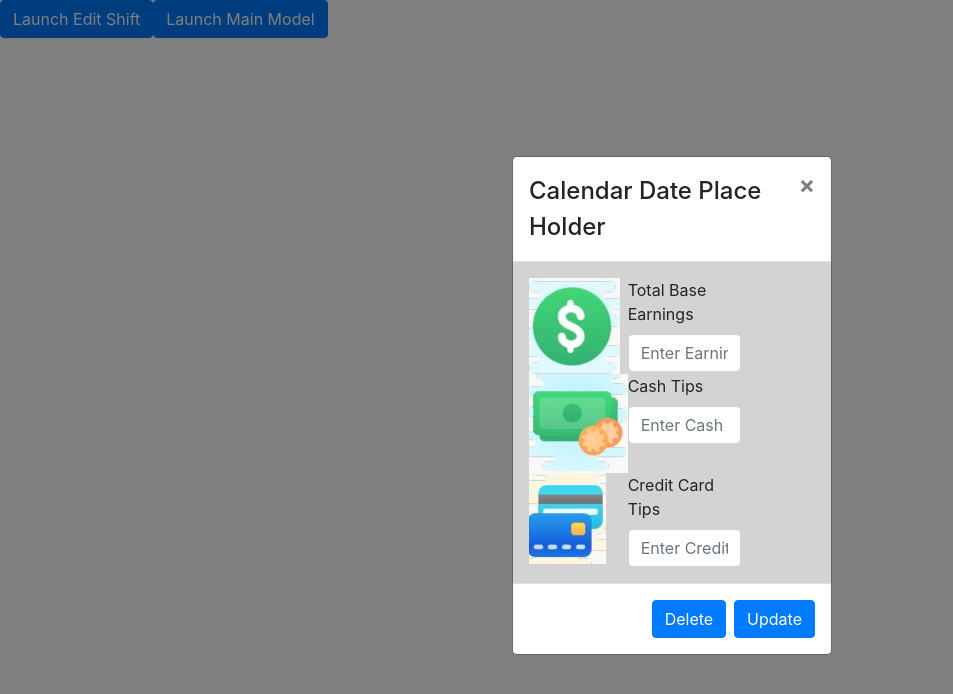
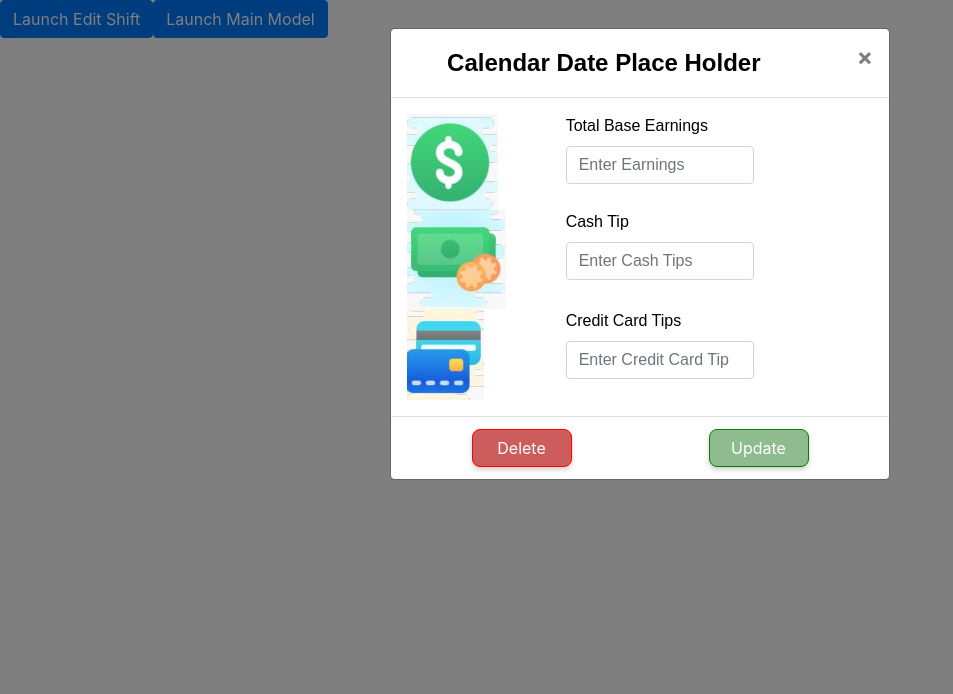
Before and after one commit to JIA-0302/TipTracker, a Next.js app: page /shiftModal in a window 1280 px wide. Both pictures are taken after a click on the button "Launch Edit Shift". Shown: the top 694 px of the page, without its empty margins (0-953 px from the left). Built offline with nearby package versions, Linux system fonts and the light colour scheme.

Commit message:
add css
add some styling to modals

```diff
--- a/components/shift-add-modal/index.tsx
+++ b/components/shift-add-modal/index.tsx
@@ -8,10 +8,10 @@ function ShiftAddedModal(props) {
         <Modal
             {...props}
             size="lg"
-            dialogClassName={styles.modelContent}
+            contentClassName={styles.modelStyle}
 
         >
-            <Modal.Header closeButton>
+            <Modal.Header closeButton style={{color: "red"}}>
                 <Modal.Title className={styles.shiftTitle}>
                     Calendar Date Place Holder
                 </Modal.Title>
@@ -21,7 +21,7 @@ function ShiftAddedModal(props) {
                     {props.hourly ?
 
                         <Form.Row>
-                            <Col sm={3}>
+                            <Col sm={4}>
                                 <img src="/baseEarning.jpg"/>
                             </Col>
                             <Col sm={5}>
@@ -31,12 +31,12 @@ function ShiftAddedModal(props) {
                         </Form.Row> :
                         <div>
                             <Form.Row>
-                                <Col sm={3}>
+                                <Col sm={4}>
                                     <img src="/time.jpg"/>
                                 </Col>
                                 <Col sm={4}>
                                     <Form.Label>Start Time</Form.Label>
-                                    <Form.Control type="text" placeholder="Enter Start Time"/>
+                                    <Form.Control type="text" placeholder="Enter Start Time" style={{lineHeight: "10px"}}/>
                                 </Col>
                                 <Col sm={4}>
                                     <Form.Label>End Time</Form.Label>
@@ -44,7 +44,7 @@ function ShiftAddedModal(props) {
                                 </Col>
                             </Form.Row>
                             <Form.Row>
-                                <Col sm={3}>
+                                <Col sm={4}>
                                     <img src="/baseEarning.jpg"/>
                                 </Col>
                                 <Col sm={5}>
@@ -56,22 +56,22 @@ function ShiftAddedModal(props) {
                     }
 
                     <Form.Row>
-                        <Col sm={3}>
+                        <Col sm={4}>
                             <img src="/cashTips.jpg"/>
                         </Col>
                         <Col sm={5}>
                             <Form.Label>Cash Tips</Form.Label>
-                            <Form.Control type="text" placeholder="Enter Cash Tips"/>
+                            <Form.Control type="text" placeholder="Enter Cash Tip"/>
                         </Col>
                     </Form.Row>
 
                     <Form.Row>
-                        <Col sm={3}>
+                        <Col sm={4}>
                             <img src="/ccTips.jpg"/>
                         </Col>
                         <Col sm={5}>
                             <Form.Label>Credit Card Tips</Form.Label>
-                            <Form.Control type="text" placeholder="Enter Credit Card Tips"/>
+                            <Form.Control type="text" placeholder="Enter Credit Card Tip"/>
                         </Col>
                     </Form.Row>
                     <Form.Row>
@@ -81,7 +81,7 @@ function ShiftAddedModal(props) {
 
             </Modal.Body>
             <Modal.Footer>
-                <Button onClick={props.onHide}>Submit</Button>
+                <Button className={styles.shiftAddSubmitButton}onClick={props.onHide}>Submit</Button>
             </Modal.Footer>
         </Modal>
     );
--- a/components/shift-edit-modal/index.tsx
+++ b/components/shift-edit-modal/index.tsx
@@ -8,8 +8,7 @@ function ShiftEditedModal(props) {
         <Modal
             {...props}
             size="lg"
-            dialogClassName={styles.shiftEdiModal}
-            className={styles.modelContent}
+            contentClassName={styles.modelStyle}
 
         >
             <Modal.Header closeButton>
@@ -34,7 +33,7 @@ function ShiftEditedModal(props) {
                             <img src="/cashTips.jpg" />
                         </Col>
                         <Col sm={5}>
-                            <Form.Label>Cash Tips</Form.Label>
+                            <Form.Label>Cash Tip</Form.Label>
                             <Form.Control type="text" placeholder="Enter Cash Tips" />
                         </Col>
                     </Form.Row>
@@ -45,7 +44,7 @@ function ShiftEditedModal(props) {
                         </Col>
                         <Col sm={5}>
                             <Form.Label>Credit Card Tips</Form.Label>
-                            <Form.Control type="text" placeholder="Enter Credit Card Tips" />
+                            <Form.Control type="text" placeholder="Enter Credit Card Tip" />
                         </Col>
                     </Form.Row>
                     <Form.Row>
@@ -55,8 +54,8 @@ function ShiftEditedModal(props) {
 
             </Modal.Body>
             <Modal.Footer>
-                <Button onClick={props.onHide}>Delete</Button>
-                <Button onClick={props.onHide}>Update</Button>
+                <Button className={styles.shiftEditDeleteButton} onClick={props.onHide}>Delete</Button>
+                <Button className={styles.shiftEditUpdateButton} onClick={props.onHide}>Update</Button>
             </Modal.Footer>
         </Modal>
     );
--- a/components/shift-main-add-modal/index.tsx
+++ b/components/shift-main-add-modal/index.tsx
@@ -6,46 +6,45 @@ import ShiftAddModal from "../shift-add-modal";
 
 function ShiftMainAddModal(props) {
     const [showMainAddModel, setMainAddModel] = React.useState(true);
-    const [hourlyWage, setHourlyWage] = React.useState(false);
+    const [NonhourlyWage, setNonHourlyWage] = React.useState(false);
 
 
     const openHourlyWageModel = (hideMainModel) => {
         setMainAddModel(false);
-        setHourlyWage(true);
+        setNonHourlyWage(false);
         hideMainModel();
     };
 
     const openNonHourlyWageModel = (hideMainModel) => {
         setMainAddModel(false);
-        setHourlyWage(false);
+        setNonHourlyWage(true);
         hideMainModel();
     };
 
     return !(showMainAddModel) ?
-        <ShiftAddModal hourly={hourlyWage} showAddModal={true} setMainModal={setMainAddModel}/> :
+        <ShiftAddModal hourly={NonhourlyWage} showAddModal={true} setMainModal={setMainAddModel}/> :
 
      (
         <Modal
             {...props}
             size="lg"
-            dialogClassName={styles.modelContent}
-
+            contentClassName={styles.modelStyle}
         >
             <Modal.Header closeButton>
-                <Modal.Title className={styles.shiftTitle}>
-                    Select Wage Type
+                <Modal.Title style={{color:"grey", margin:"auto"}}>
+                    Select Your Wage Type
                 </Modal.Title>
             </Modal.Header>
-            <Modal.Body className={styles.shiftEditBody}>
-                <Row>
+            <Modal.Body>
+                <Row className={styles.shiftMainModal}>
                     <Col xs={5}>
-                        <Button onClick={() => openHourlyWageModel(props.onHide)}>
+                        <Button className={styles.mainButton} onClick={() => openHourlyWageModel(props.onHide)}>
                             Hourly Wages
                         </Button>
                     </Col>
 
                     <Col xs={5}>
-                        <Button onClick={() => openNonHourlyWageModel(props.onHide)}>
+                        <Button  className={styles.mainButton} onClick={() => openNonHourlyWageModel(props.onHide)}>
                             Non-Hourly Wages
                         </Button>
                     </Col>
@@ -53,7 +52,6 @@ function ShiftMainAddModal(props) {
 
             </Modal.Body>
             <Modal.Footer>
-                <Button onClick={props.onHide}>Submit</Button>
             </Modal.Footer>
         </Modal>
     );
--- a/styles/ShiftModal.module.css
+++ b/styles/ShiftModal.module.css
@@ -1,13 +1,73 @@
 .shiftTitle {
     margin: auto;
+    color: black;
+    font-weight: bold;
+    font-family: Arial;
 }
 
 .shiftEditBody {
-    background-color: lightgrey;
+    color: black;
+    font-family: Arial;
+    font-weight: initial;
+
 }
-.modelContent {
-    width:25%;
-    margin-left:40%;
-    margin-right:50%;
-    margin-top:10%;
+
+
+.modelStyle {;
+    width:500px;
+    margin:auto;
 }
+
+.shiftEditUpdateButton {
+    background-color: darkseagreen;
+    color: #fff;
+    border-radius: 8px;
+    box-shadow: 0 3px 5px rgba(0, 0, 0, 0.18);
+    border-color: green;
+    margin:auto;
+    width: 100px;
+}
+
+.shiftEditDeleteButton {
+    background-color: indianred;
+    color: #fff;
+    border-radius: 8px;
+    box-shadow: 0 3px 5px rgba(0, 0, 0, 0.18);
+    border-color: red;
+    margin:auto;
+    width: 100px;
+}
+.shiftEditDeleteButton:hover {
+    background-color: red;
+}
+
+.shiftEditUpdateButton:hover {
+    background-color: green;
+}
+
+.shiftAddSubmitButton {
+    background-color: darkseagreen;
+    color: #fff;
+    border-radius: 8px;
+    box-shadow: 0 3px 5px rgba(0, 0, 0, 0.18);
+    border-color: green;
+    margin:auto;
+    width: 100px;
+}
+
+.shiftAddSubmitButton:hover {
+    background-color: green;
+}
+
+.shiftMainModal {
+    display: flex;
+    align-items: center;
+    justify-content: center;
+}
+
+.mainButton {
+    height: 75px;
+    width: 125px;
+    border-radius: 20px;
+    margin-left: 25px;
+}
```
